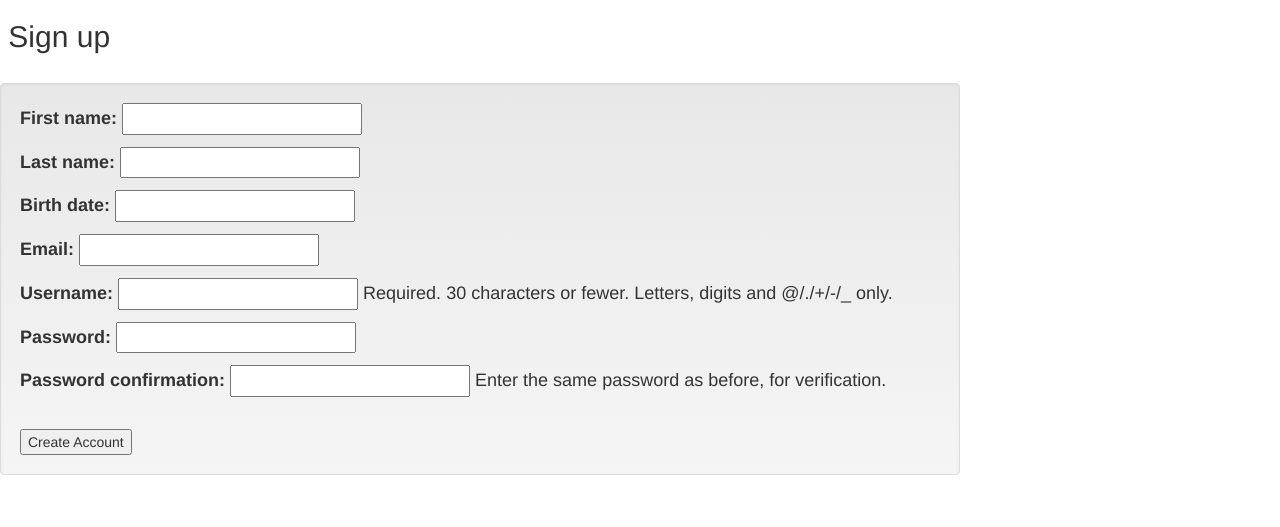
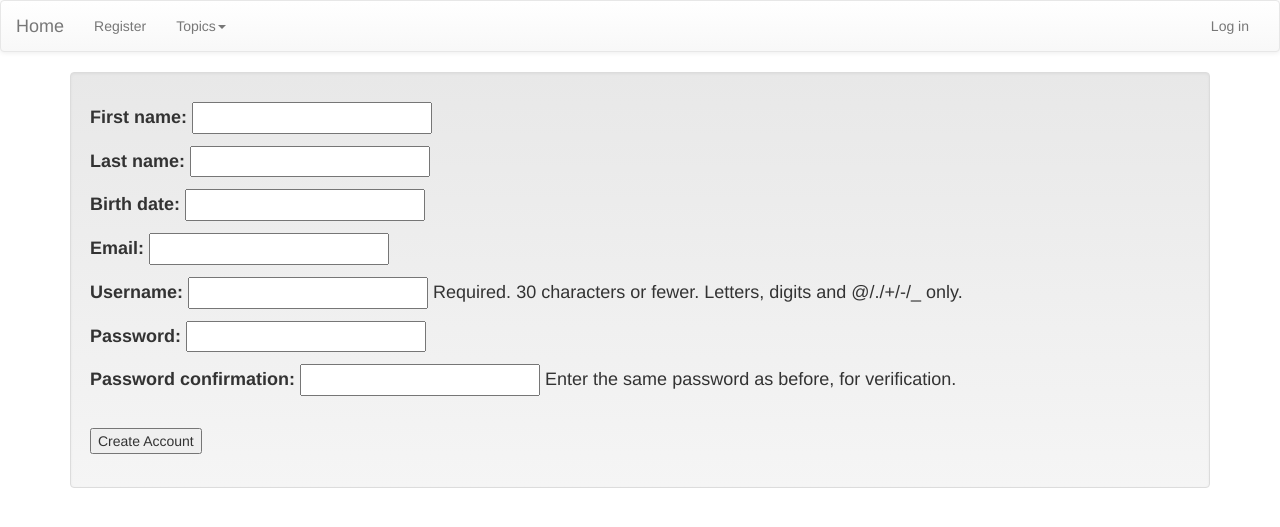
Before and after one commit to awpcourse/Fantastic4, a Django app: page /blog/register/ in a window 1280 px wide. Shown: the top 527 px of the page. Run offline with Django 3.2, Linux system fonts and the light colour scheme; data that the repository does not hold is empty; some libraries are stand-ins or nearby versions.

Commit message:
Final commit

```diff
--- a/MySpace/MySpace/settings.py
+++ b/MySpace/MySpace/settings.py
@@ -101,3 +101,5 @@ USE_TZ = True
 # https://docs.djangoproject.com/en/1.8/howto/static-files/
 
 STATIC_URL = '/static/'
+
+LOGIN_URL = 'login'
--- a/MySpace/blog/forms.py
+++ b/MySpace/blog/forms.py
@@ -1,3 +1,4 @@
+from django.contrib.auth.forms import UserCreationForm
 from django.forms import Form, CharField, TextInput,  DateTimeField, ImageField, Textarea, PasswordInput
 from django.forms import ModelForm
 from blog.models import UserInfo, User, UserPostComment, Likes
@@ -6,8 +7,8 @@ from django.contrib.auth.forms import UserCreationForm
 class UserCreateFrom(UserCreationForm):
 
     def save(self):
-        user = User.objects.create_user(username=self.data['username'],
-                                        password=self.data["password1"])
+        user = User.objects.create_user(username=self.cleaned_data['username'],
+                                        password=self.cleaned_data["password1"])
         return user
 
 class UserLoginForm(Form):
@@ -42,6 +43,8 @@ class UserPostCommentForm(ModelForm):
 
     def __init__(self, *args, **kwargs):
         super(UserPostCommentForm, self).__init__(*args, **kwargs)
+        #self.comment = User
+        #self.fields.update(self.comment.fields)
         self.fields['text'].widget.attrs['placeholder'] = 'Write a comment...'
         self.fields['text'].widget.attrs['label'] = ''
         self.fields['text'].widget.attrs['cols'] = 100
@@ -50,3 +53,18 @@ class UserPostCommentForm(ModelForm):
     class Meta:
         model = UserPostComment
         fields = ['text']
+
+
+class UserPostCommentForm(ModelForm):
+
+
+    def __init__(self, *args, **kwargs):
+        super(UserPostCommentForm, self).__init__(*args, **kwargs)
+        self.fields['text'].widget.attrs['placeholder'] = 'Write a comment...'
+        self.fields['text'].widget.attrs['label'] = ''
+        self.fields['text'].widget.attrs['cols'] = 100
+        self.fields['text'].widget.attrs['rows'] =  5
+
+    class Meta:
+        model = UserPostComment
+        fields = ['text']
--- a/MySpace/blog/templates/layout.html
+++ b/MySpace/blog/templates/layout.html
@@ -10,13 +10,46 @@
 <script src="//code.jquery.com/jquery-1.12.0.min.js"></script>
 <script src="//code.jquery.com/jquery-migrate-1.2.1.min.js"></script>
 <script src="https://maxcdn.bootstrapcdn.com/bootstrap/3.3.6/js/bootstrap.min.js" integrity="sha384-0mSbJDEHialfmuBBQP6A4Qrprq5OVfW37PRR3j5ELqxss1yVqOtnepnHVP9aJ7xS" crossorigin="anonymous"></script>
-    <title>My social network</title>
+    <title>Blog</title>
   </head>
   <body>
-    {% if user.is_authenticated %}
-      <a href="{% url 'logout' %}">Log out</a>
-    {% endif %}
-    {% block content %}
-    {% endblock %}
+	<nav class="navbar navbar-default">
+	  <div class="container-fluid">
+
+	    <div class="navbar-header">
+	      <a class="navbar-brand" href="{% url 'index' %}">Home</a>
+	    </div>
+
+	    <div class="collapse navbar-collapse" id="bs-example-navbar-collapse-1">
+	      <ul class="nav navbar-nav">
+                {% if not user.is_authenticated %}
+		  <li><a href="{% url 'register' %}">Register</a></li>
+                {% endif %}
+		<li class="dropdown">
+		  <a href="#" class="dropdown-toggle" data-toggle="dropdown" role="button" aria-expanded="false">Topics<span class="caret"></span></a>
+		  <ul class="dropdown-menu" role="menu">
+		    {% for topic in topics %}
+		      <li><a href="{% url 'topic' topic.pk %}">{{ topic.title }}</a></li>
+		    {% endfor %}
+		  </ul>
+		</li>
+	      </ul>
+	      <ul class="nav navbar-nav navbar-right">
+		 {% if user.is_authenticated %}
+		   <li><a href="{% url 'logout' %}">Log out</a></li>
+                 {% else %}
+                   <li><a href="{% url 'login' %}">Log in</a></li>
+		 {% endif %}
+	      </ul>
+	    </div>
+	  </div>
+	</nav>
+
+    <div class="container">
+     <div class="well">
+        {% block content %}
+        {% endblock %}
+     </div>
+    </div>
   </body>
 </html>
--- a/MySpace/blog/templates/login.html
+++ b/MySpace/blog/templates/login.html
@@ -2,7 +2,7 @@
 
 {% block content %}
   <div class="container">
-    <div class="jumbotron" align="center">
+    <div align="center">
       <p class="error">{{ message }}</p>
       <form method="post" class="form-group">
         {% csrf_token %}
--- a/MySpace/blog/templates/post_details.html
+++ b/MySpace/blog/templates/post_details.html
@@ -34,14 +34,11 @@
         <button type="button" class="btn btn-default" data-dismiss="modal">Close</button>
       </div>
     </div>
-
   </div>
 </div> liked this post</p>
 
 {% if request.user.is_authenticated %}
-  <form method="post">
     <input type="submit" value="Like">
-  </form>
   {% endif %}
 <h4> <b>Comments: </b></h4>
  {% for comment in object.comments.all %}
--- a/MySpace/blog/templates/register.html
+++ b/MySpace/blog/templates/register.html
@@ -6,10 +6,9 @@ p{
 }
 </style>
 
-<h2>&nbsp;Sign up</h2>
+<form method="post">
 <p class="error">{{ form.errors }}</p>
-</br>
-<form class="well col-sm-9" method="post">
+
     {% csrf_token %}
     <p>
         <label for="id_first_name">First name:</label>
--- a/MySpace/blog/urls.py
+++ b/MySpace/blog/urls.py
@@ -6,5 +6,6 @@ urlpatterns = [
     url(r'^logout/$', views.logout_view, name='logout'),
     url(r'^register/$', views.RegisterCreateView.as_view(), name='register'),
     url(r'^post/(?P<pk>\d+)/$', views.PostDetailView.as_view(), name='post_details'),
+    url(r'topic/(?P<pk>\d+)/$', views.TopicPostListView.as_view(), name='topic'),
     url(r'^$', views.PostListView.as_view(), name='index'),
 ]
--- a/MySpace/blog/views.py
+++ b/MySpace/blog/views.py
@@ -3,15 +3,23 @@ from django.views.generic import CreateView, DetailView
 from django.shortcuts import render, redirect
 from django.core.urlresolvers import reverse_lazy
 from blog.forms import UserLoginForm, RegisterForm, UserPostCommentForm
-from blog.models import UserInfo, Post, Likes
+from blog.models import UserInfo, Post, Likes, Topics, UserPostComment
 from django.http import HttpResponse
 from django.db.models import Count
 from django.views.generic import TemplateView
+from django.contrib.auth.forms import UserCreationForm
+
+
+class ContextExtraMixin(object):
+	def get_context_data(self, **kwargs):
+		context = super(ContextExtraMixin, self).get_context_data(**kwargs)
+		context['topics'] = Topics.objects.all()
+		return context
 
 def login_view(request):
     if request.method == 'GET':
         form = UserLoginForm()
-        context = {'form': form}
+        context = {'form': form, 'topics' : Topics.objects.all(),}
         return render(request, 'login.html', context)
     elif request.method == 'POST':
         form = UserLoginForm(request.POST)
@@ -21,7 +29,8 @@ def login_view(request):
         if user is None:
             context = {
                 'form': form,
-                'message': 'Wrong username or password!'
+                'message': 'Wrong username or password!',
+
             }
             return render(request, 'login.html', context)
 
@@ -34,16 +43,16 @@ def logout_view(request):
     logout(request)
     return redirect('login')
 
-
-class RegisterCreateView(CreateView):
+class RegisterCreateView(ContextExtraMixin, CreateView):
     form_class = RegisterForm
     template_name = 'register.html'
     success_url = reverse_lazy('index')
 
 
-class PostListView(TemplateView):
+class PostListView(ContextExtraMixin,TemplateView):
     model = Post
     template_name = "index.html"
+
     def get_context_data(self,**kwargs):
         context = super(PostListView, self).get_context_data(**kwargs)
         request = self.request
@@ -59,7 +68,9 @@ class PostListView(TemplateView):
         return context
 
 
-class PostDetailView(DetailView):
+
+class PostDetailView(ContextExtraMixin, DetailView):
+
 
     model = Post
     template_name = 'post_details.html'
@@ -85,3 +96,15 @@ class PostDetailView(DetailView):
     		comment.post = obj
     		comment.save()
     	return redirect('post_details', pk = obj.pk)
+
+class TopicPostListView(ContextExtraMixin, TemplateView):
+   model = Post
+   template_name = "index.html"
+   def get_context_data(self,**kwargs):
+       context = super(TopicPostListView, self).get_context_data(**kwargs)
+
+       posts = Post.objects.filter( topic__pk = kwargs['pk'])
+       context['posts'] = posts
+       context['likes'] = posts.annotate(number_likes=Count('likes')).order_by('-number_likes')
+
+       return context
```
Also changed, not shown: MySpace/blog/login.html (added, +11 -0 lines), MySpace/blog/migrations/0002_userpostcomment_acces.py (added), MySpace/blog/migrations/0003_auto_20160116_1637.py (added), MySpace/blog/migrations/0004_merge.py (added).
